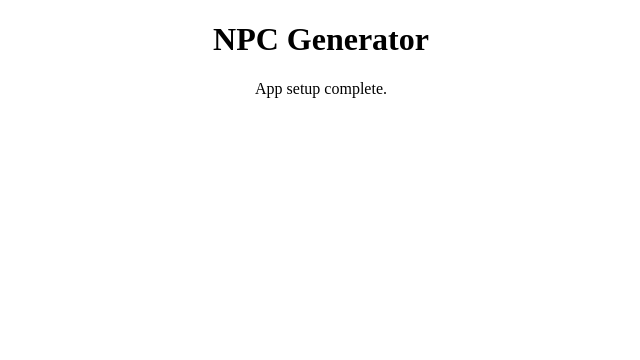
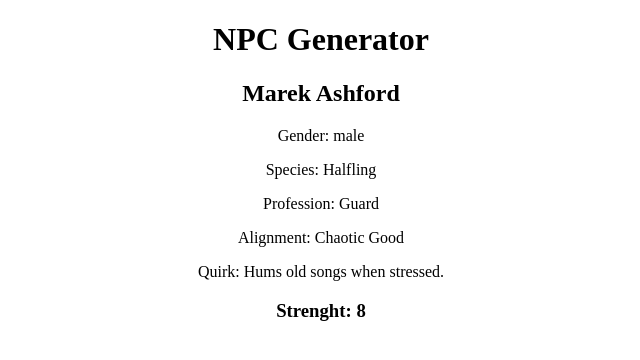
Before and after one commit to ElenaSandfort/npc-generator, a React (Vite) app: page / in a window 1280 px wide. Shown: the top 360 px of the page, without its empty margins (319-959 px from the left). Built offline with nearby package versions, Linux system fonts and the light colour scheme.

Commit message:
Test random generated logic in App

```diff
--- a/src/App.tsx
+++ b/src/App.tsx
@@ -1,10 +1,19 @@
-import './App.css'
+import './App.css';
+import { generateNPC } from './utils/generateNPC';
 
 function App() {
+  const npc = generateNPC();
   return (
     <>
-    <h1>NPC Generator</h1>
-    <p>App setup complete.</p>
+      <h1>NPC Generator</h1>
+      <h2>{npc.name}</h2>
+      <p>Gender: {npc.gender}</p>
+      <p>Species: {npc.species}</p>
+      <p>Profession: {npc.profession}</p>
+      <p>Alignment: {npc.alignment}</p>
+      <p>Quirk: {npc.quirk}</p>
+      <h3>Strenght: {npc.statBlock.abilityScores.strength}</h3>
+
 
     </>
   )
```
